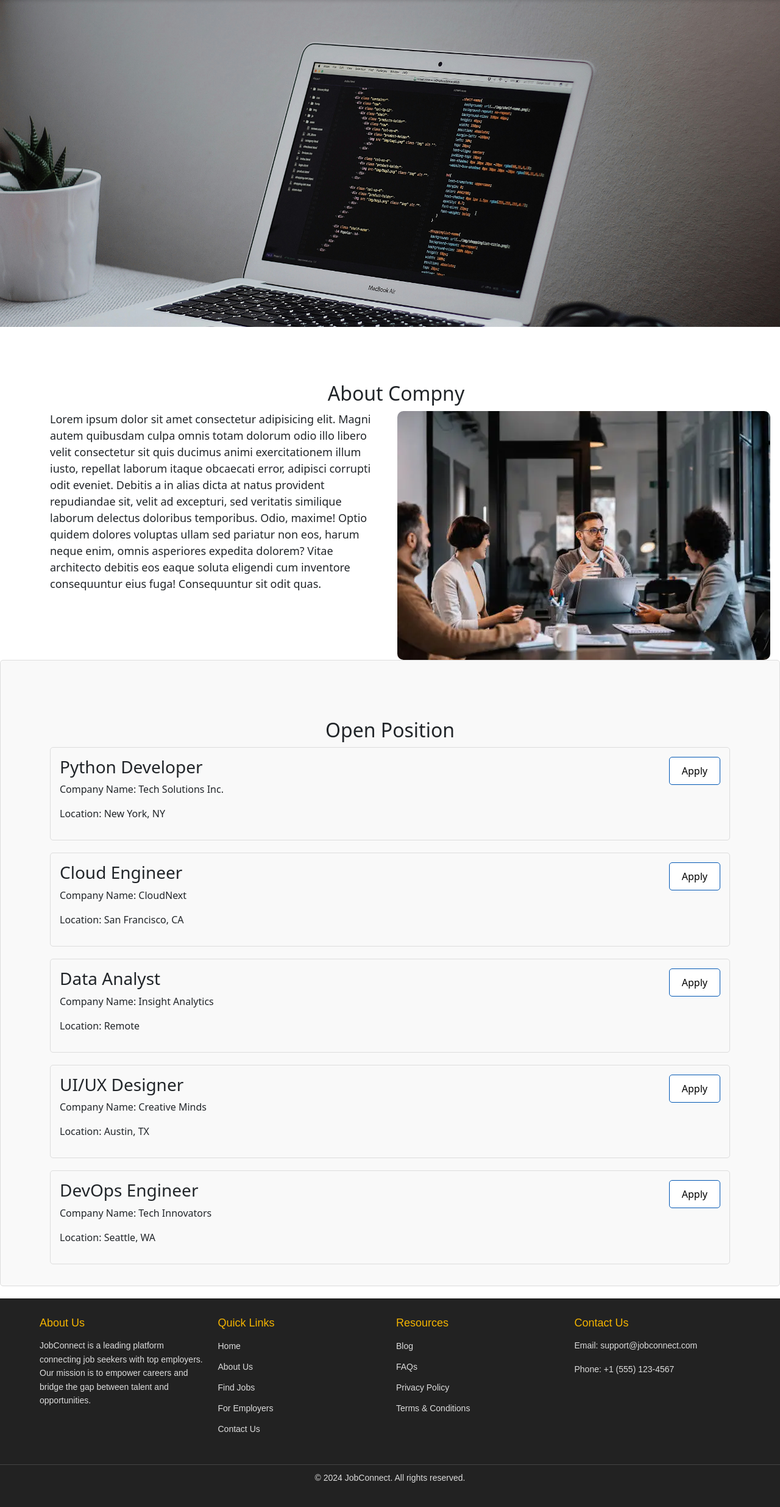
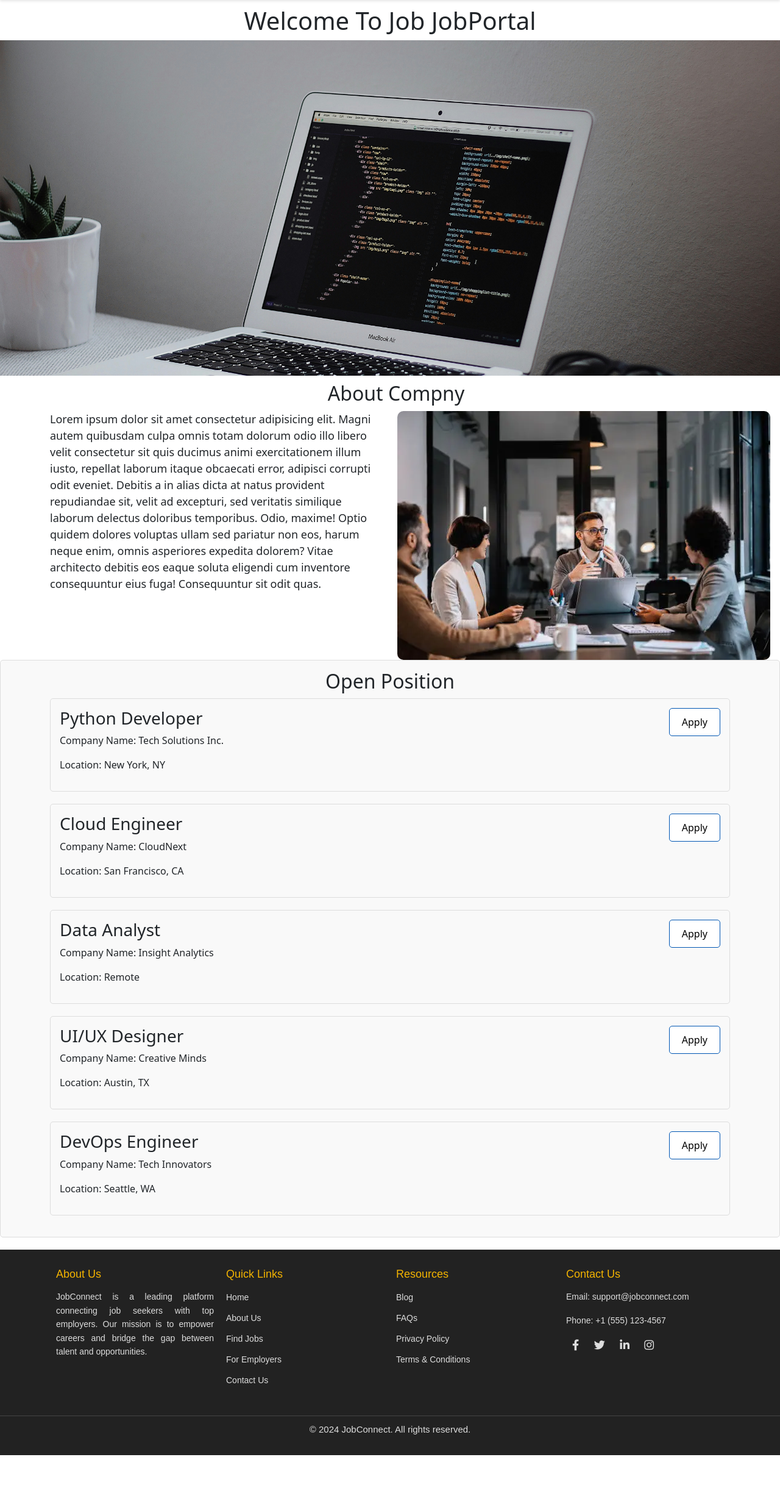
Before and after one commit to satyasanatanbastia/Flask-App, a Flask app: page / in a window 1280 px wide. Shown: the part 70-2541 px from the top of the page at 61% size. After the commit the page ends 2456 px from the top, so only its background shows below. Run offline with Flask 3, Linux system fonts and the light colour scheme.

Commit message:
commit for Flask project

```diff
--- a/static/style.css
+++ b/static/style.css
@@ -3,7 +3,7 @@
             width: 0;
             box-sizing: border-box;
         } */
-        .container{
+        .h1-cls{
             margin-top: 80px;
         }
       h1 {
@@ -109,6 +109,8 @@
   line-height: 1.6;
   color: #ddd;
   text-decoration: none;
+  text-align: justify;
+  max-width: 276px;
 }
 
 .footer a:hover {
@@ -147,10 +149,17 @@
 }
 
 .footer-bottom {
-  text-align: center;
+
   margin-top: 20px;
-  font-size: 14px;
   color: #ddd;
   border-top: 1px solid #444;
   padding-top: 10px;
+  padding-bottom: 10px;
 }
+.footer-bottom p{
+  font-size: 15px;
+  align-items: center;
+  margin: 0 auto;
+  text-align: center;
+  width: 100%;
+}
--- a/templates/Home.html
+++ b/templates/Home.html
@@ -10,6 +10,11 @@
       integrity="sha384-QWTKZyjpPEjISv5WaRU9OFeRpok6YctnYmDr5pNlyT2bRjXh0JMhjY6hW+ALEwIH"
       crossorigin="anonymous"
     />
+    <link
+      href="https://cdnjs.cloudflare.com/ajax/libs/font-awesome/5.15.4/css/all.min.css"
+      rel="stylesheet"
+    />
+
     <link rel="stylesheet" href="static\style.css" />
   </head>
   <body>
@@ -71,18 +76,23 @@
     </div>
 
     <footer class="footer">
+      <div class="container">
+        <div class="row">
           <div class="footer-container">
             <!-- About Us Section -->
+            <div class="col-md-03">
               <div class="footer-about">
                 <h4>About Us</h4>
                 <p>
-            JobConnect is a leading platform connecting job seekers with top
-            employers. Our mission is to empower careers and bridge the gap
-            between talent and opportunities.
+                  JobConnect is a leading platform connecting job seekers with
+                  top employers. Our mission is to empower careers and bridge
+                  the gap between talent and opportunities.
                 </p>
+              </div>
             </div>
 
             <!-- Quick Links Section -->
+            <div class="col-md-03">
               <div class="footer-links">
                 <h4>Quick Links</h4>
                 <ul>
@@ -93,8 +103,10 @@
                   <li><a href="/contact">Contact Us</a></li>
                 </ul>
               </div>
+            </div>
 
             <!-- Resources Section -->
+            <div class="col-md-03">
               <div class="footer-resources">
                 <h4>Resources</h4>
                 <ul>
@@ -104,20 +116,26 @@
                   <li><a href="/terms-conditions">Terms & Conditions</a></li>
                 </ul>
               </div>
+            </div>
 
             <!-- Contact Section -->
+            <div class="col-md-03">
               <div class="footer-contact">
                 <h4>Contact Us</h4>
                 <p>
                   Email:
-            <a href="mailto:support@jobconnect.com">support@jobconnect.com</a>
+                  <a href="mailto:support@jobconnect.com"
+                    >support@jobconnect.com</a
+                  >
                 </p>
                 <p>Phone: +1 (555) 123-4567</p>
                 <div class="social-icons">
                   <a href="#" aria-label="Facebook"
                     ><i class="fab fa-facebook-f"></i
                   ></a>
-            <a href="#" aria-label="Twitter"><i class="fab fa-twitter"></i></a>
+                  <a href="#" aria-label="Twitter"
+                    ><i class="fab fa-twitter"></i
+                  ></a>
                   <a href="#" aria-label="LinkedIn"
                     ><i class="fab fa-linkedin-in"></i
                   ></a>
@@ -127,11 +145,17 @@
                 </div>
               </div>
             </div>
+          </div>
+        </div>
+      </div>
 
       <!-- Copyright Section -->
+       <div class="col-md-12">
         <div class="footer-bottom">
           <p>&copy; 2024 JobConnect. All rights reserved.</p>
         </div>
+       </div>
+
     </footer>
 
     <script
```
Lines whose indentation alone changed are shown as unchanged.
